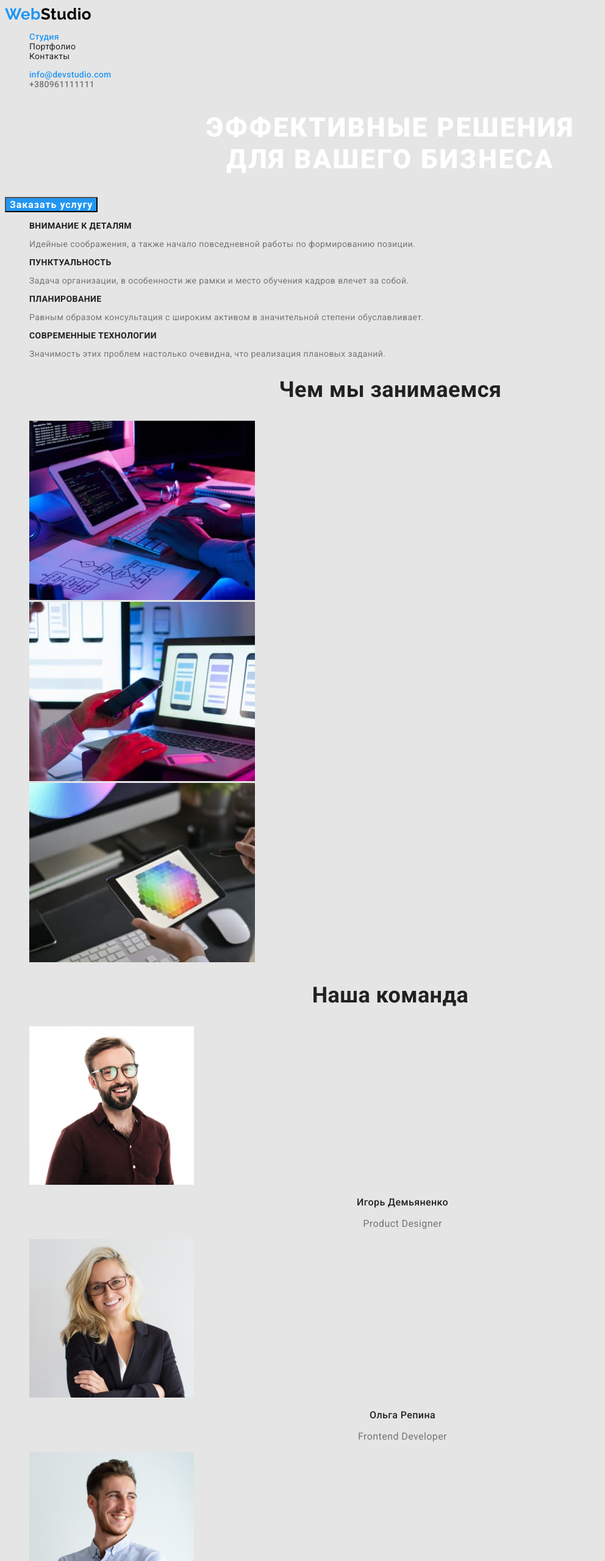
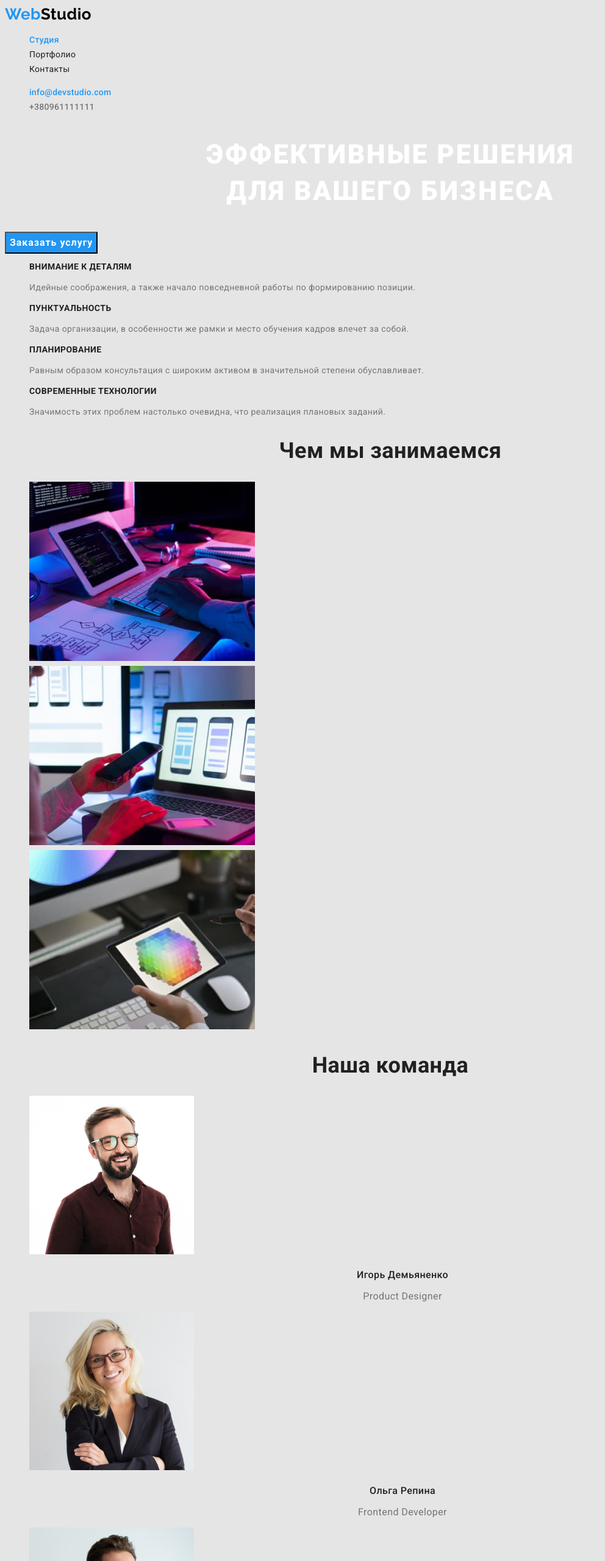
Before and after one commit to LidiyaYem/goit-markup-hw-02, a plain HTML site: page index.html in a window 1280 px wide. Shown: the top 2560 px of the page at 61% size, without its empty margins (0-992 px from the left). Drawn offline with Linux system fonts and the light colour scheme.

Commit message:
finish-corrected

```diff
--- a/css/styles.css
+++ b/css/styles.css
@@ -24,7 +24,7 @@ body {
     font-family: Roboto, sans-serif;
     letter-spacing: 0.03em;
     font-size: 14px;
-    line-height: 1,71;
+    line-height: 1.71;
 }
 
 /* Logo */
@@ -33,7 +33,7 @@ body {
     color: black;
     font-family: Raleway, sans-serif;
     font-size: 26px;
-    line-height: 1,19;
+    line-height: 1.19;
     text-decoration: none;
 }
 
@@ -52,7 +52,7 @@ ul {
     letter-spacing: 0.02em;
     font-weight: 500;
     font-size: 14px;
-    line-height: 1,14;
+    line-height: 1.14;
     text-decoration: none;
 }
 
@@ -76,7 +76,7 @@ ul {
     text-decoration: none;
     font-weight: 500;
     font-size: 14px;
-    line-height: 1,14;
+    line-height: 1.14;
     letter-spacing: 0.02em;
     color: #757575;
 }
@@ -102,7 +102,7 @@ ul {
     letter-spacing: 0.06em;
     font-weight: 900;
     font-size: 44px;
-    line-height: 1,36;
+    line-height: 1.36;
     text-align: center;
     text-transform: uppercase;
 }
@@ -113,7 +113,7 @@ ul {
     color: var(--title-text-color);
     font-weight: 700;
     font-size: 36px;
-    line-height: 1,17;
+    line-height: 1.17;
     text-align: center;
 }
 
@@ -122,7 +122,7 @@ ul {
     color: var(--title-text-color);
     font-weight: 700;
     font-size: 14px;
-    line-height: 1,14;
+    line-height: 1.14;
     text-transform: uppercase;
 }
 
@@ -130,13 +130,13 @@ ul {
     color: var(--title-text-color);
     font-weight: 500;
     font-size: 16px;
-    line-height: 1,19;
+    line-height: 1.19;
     text-align: center;
 }
 
 .team-list .position {
     font-size: 16px;
-    line-height: 1,19;
+    line-height: 1.19;
     text-align: center;
 }
 
@@ -153,7 +153,7 @@ ul {
     letter-spacing: 0.06em;
     font-weight: 700;
     font-size: 16px;
-    line-height: 1,88;
+    line-height: 1.88;
 }
 
 .button-primary {
@@ -163,7 +163,7 @@ ul {
     font-style: normal;
     font-weight: 500;
     font-size: 16px;
-    line-height: 1,63;
+    line-height: 1.63;
     letter-spacing: 0.03em;
     cursor:pointer;
 }
@@ -175,7 +175,7 @@ ul {
     font-style: normal;
     font-weight: 500;
     font-size: 16px;
-    line-height: 1,63;
+    line-height: 1.63;
     letter-spacing: 0.03em;
     cursor:pointer;
 }
@@ -208,7 +208,7 @@ ul {
 
 .work-list .type {
     font-size: 16px;
-    line-height: 1,88;
+    line-height: 1.88;
 }
 
 
```
